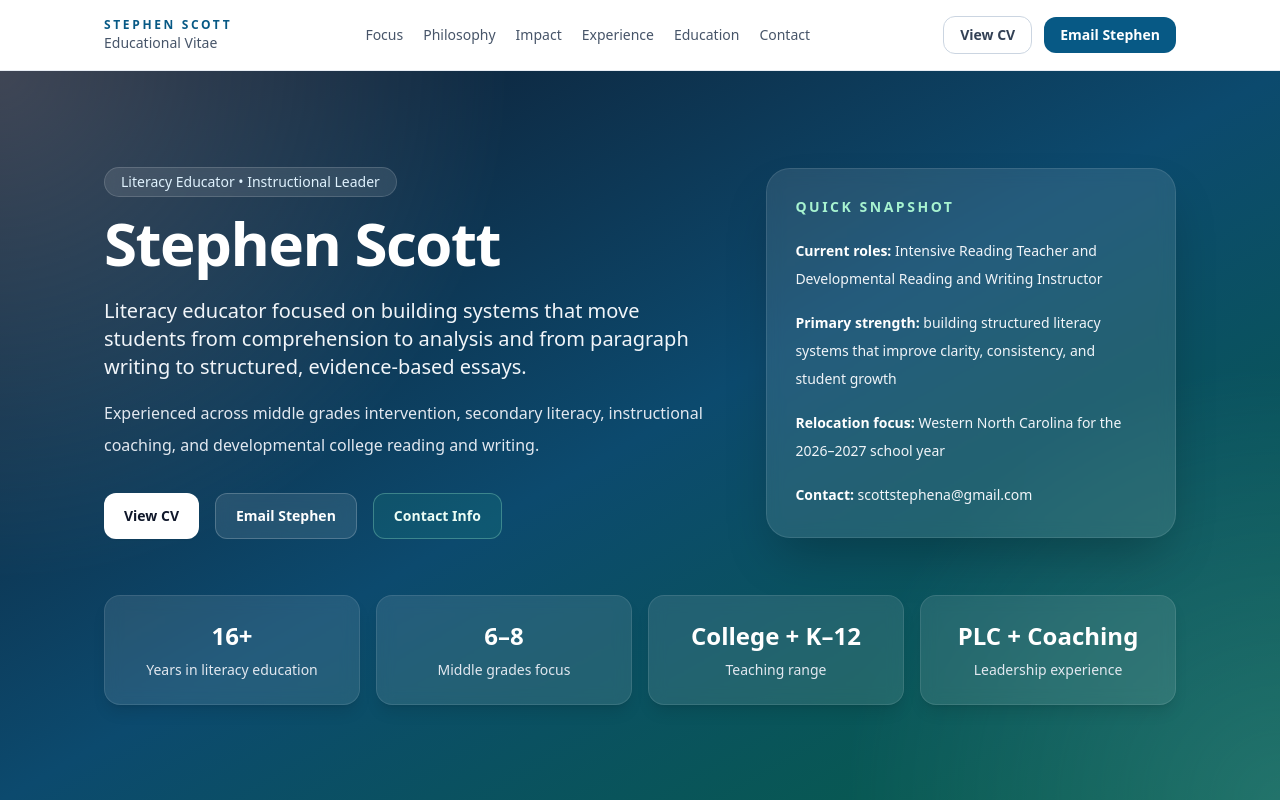
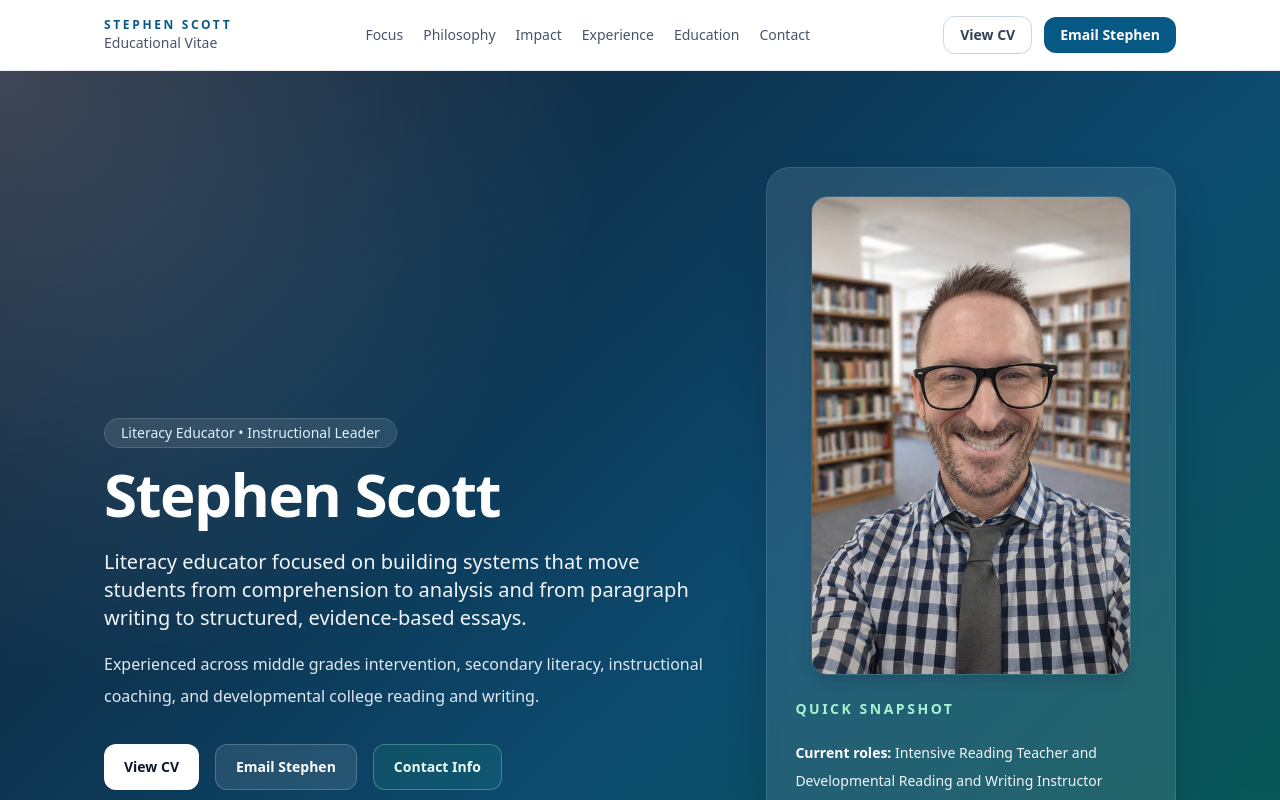
Before and after one commit to profscott311/mrscott-vitae, a Next.js app: page / in a window 1280 px wide. Shown: the top 800 px of the page. Built offline with nearby package versions, Linux system fonts and the light colour scheme.

Commit message:
Insert headshot image for Stephen Scott
Added a headshot image of Stephen Scott to the page.

```diff
--- a/app/page.jsx
+++ b/app/page.jsx
@@ -203,6 +203,13 @@ export default function EducationalVitaeLandingPage() {
 
             <div className="rounded-3xl border border-white/10 bg-white/10 p-7 shadow-2xl backdrop-blur">
               <p className="text-sm font-semibold uppercase tracking-[0.18em] text-emerald-200">
+                <div className="mb-6">
+  <img
+    src="/stephen_scott_headshot.jpg"
+    alt="Stephen Scott"
+    className="w-full max-w-xs mx-auto rounded-2xl border border-white/10 shadow-lg object-cover"
+  />
+</div>
                 Quick Snapshot
               </p>
               <div className="mt-5 space-y-4 text-sm leading-7 text-slate-100">
```
